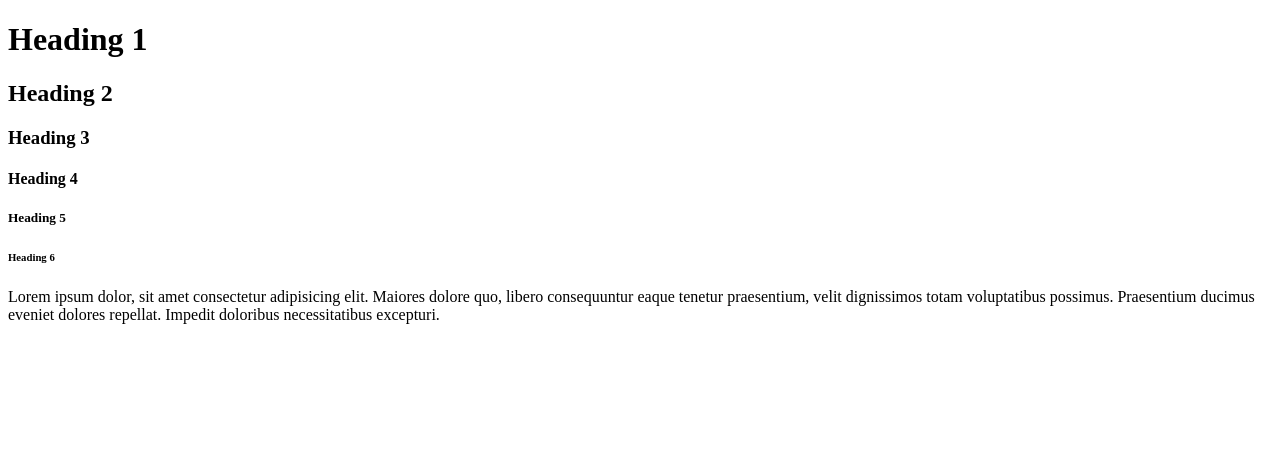
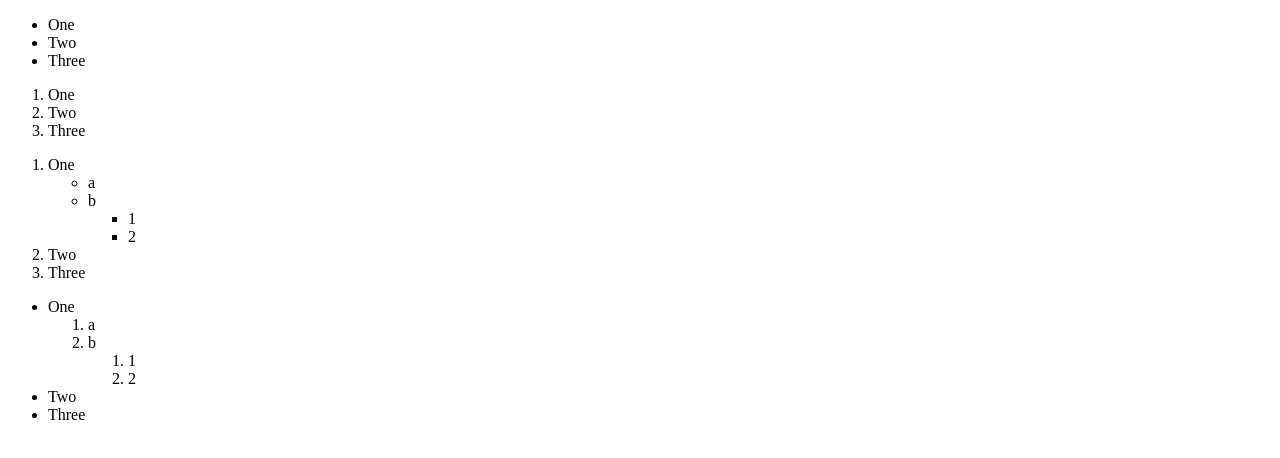
Before and after one commit to Say-M/HTML-Tutorial, a plain HTML site: page index.html in a window 1280 px wide. Drawn offline with Linux system fonts and the light colour scheme.

Commit message:
html list tags (ordered and unordered)

```diff
--- a/index.html
+++ b/index.html
@@ -6,20 +6,55 @@
     <title>Document</title>
   </head>
   <body>
-    <!-- ! Heading Tag -->
-    <h1>Heading 1</h1>
-    <h2>Heading 2</h2>
-    <h3>Heading 3</h3>
-    <h4>Heading 4</h4>
-    <h5>Heading 5</h5>
-    <h6>Heading 6</h6>
+    <!-- ! Ordered List -->
+    <ol style="list-style-type: disc">
+      <li>One</li>
+      <li>Two</li>
+      <li>Three</li>
+    </ol>
 
-    <!-- ! Paragraph Tag -->
-    <p>
-      Lorem ipsum dolor, sit amet consectetur adipisicing elit. Maiores dolore
-      quo, libero consequuntur eaque tenetur praesentium, velit dignissimos
-      totam voluptatibus possimus. Praesentium ducimus eveniet dolores repellat.
-      Impedit doloribus necessitatibus excepturi.
-    </p>
+    <!-- ! Unordered List -->
+    <ul style="list-style-type: decimal">
+      <li>One</li>
+      <li>Two</li>
+      <li>Three</li>
+    </ul>
+
+    <!-- ! Nested List -->
+    <ol>
+      <li>
+        One
+        <ul>
+          <li>a</li>
+          <li>
+            b
+            <ul>
+              <li>1</li>
+              <li>2</li>
+            </ul>
+          </li>
+        </ul>
+      </li>
+      <li>Two</li>
+      <li>Three</li>
+    </ol>
+
+    <ul>
+      <li>
+        One
+        <ol>
+          <li>a</li>
+          <li>
+            b
+            <ol>
+              <li>1</li>
+              <li>2</li>
+            </ol>
+          </li>
+        </ol>
+      </li>
+      <li>Two</li>
+      <li>Three</li>
+    </ul>
   </body>
 </html>
```
